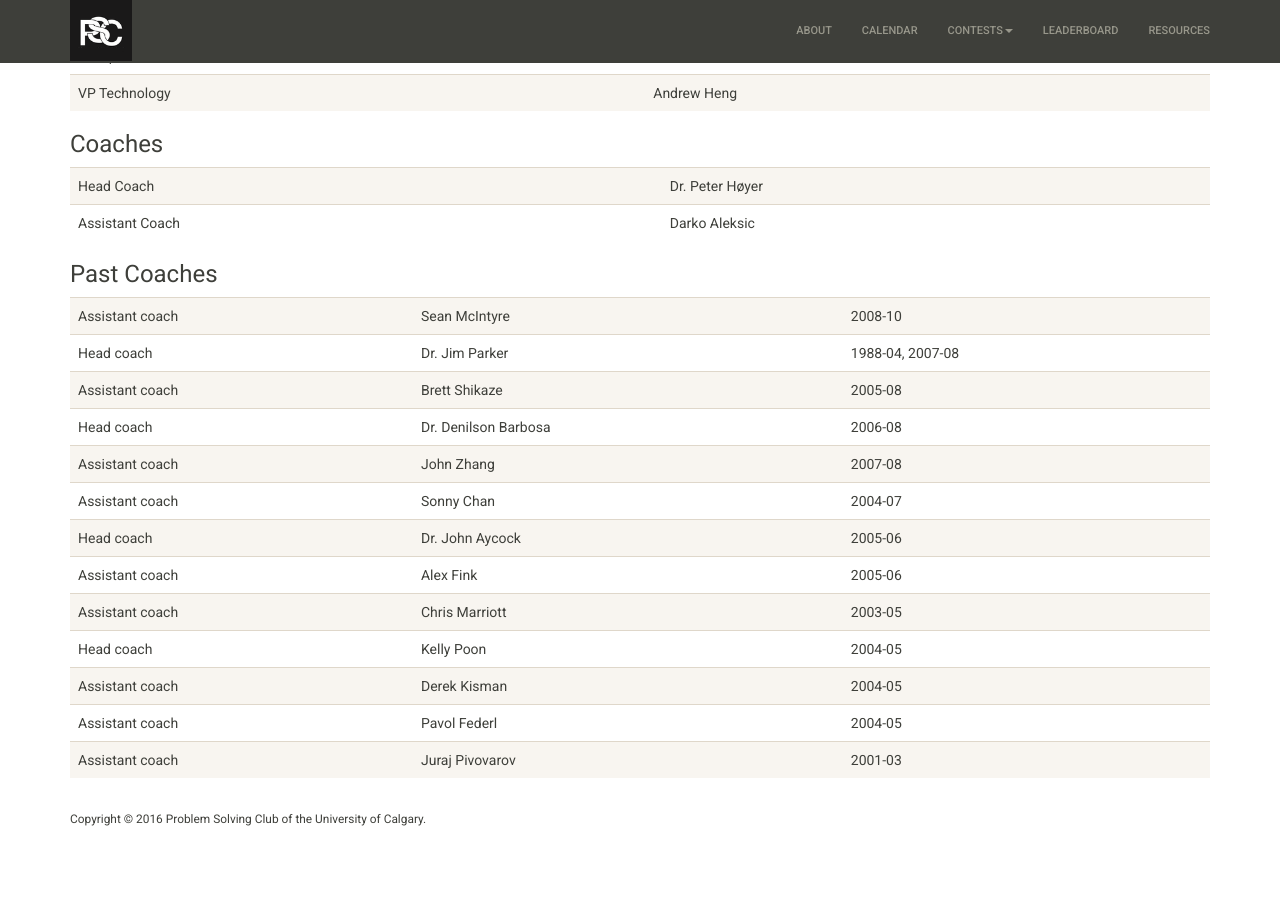
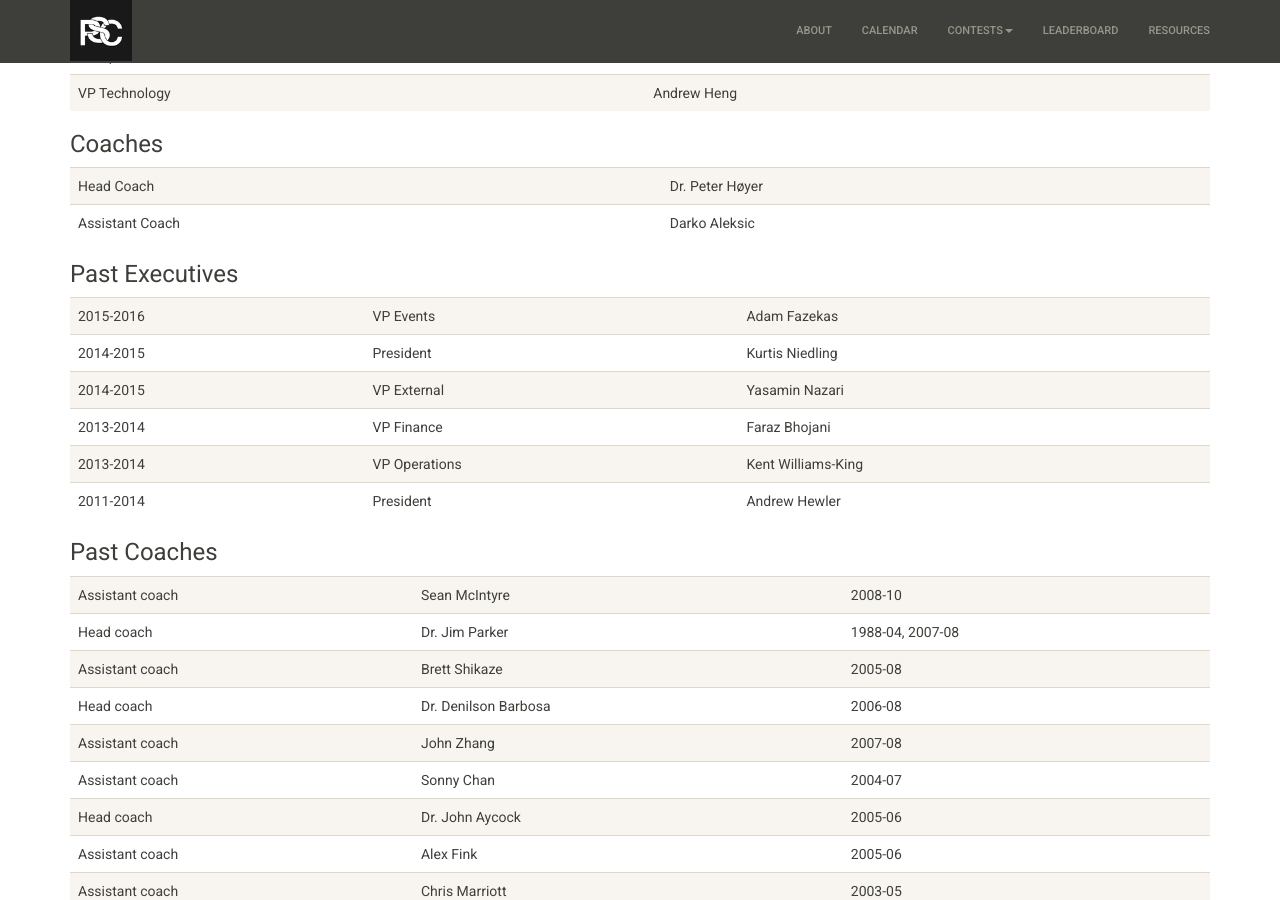
Before and after one commit to ProblemSolvingClub/psc-website, a Jekyll site: the page built from about/index.html, in a window 1280 px wide and 900 px high, scrolled down 487 px. Built offline with Jekyll 4.4.1, drawn with Linux system fonts in a browser that asks for light colours; nearby versions of some CDN libraries; before the commit the page ends 1325 px from its top, so only the background shows below that.

Commit message:
add past executives

```diff
--- a/about/index.html
+++ b/about/index.html
@@ -61,6 +61,43 @@ title: About
       <tr>
         <td> Assistant Coach </td>
         <td> Darko Aleksic </td>
+      </tr>
+    </tbody>
+  </table>
+
+  <h3>Past Executives</h3>
+
+  <table class="table table-striped">
+    <tbody>
+      <tr>
+        <td> 2015-2016 </td>
+        <td> VP Events </td>
+        <td> Adam Fazekas </td>
+      </tr>
+      <tr>
+        <td> 2014-2015 </td>
+        <td> President </td>
+        <td> Kurtis Niedling </td>
+      </tr>
+      <tr>
+        <td> 2014-2015 </td>
+        <td> VP External </td>
+        <td> Yasamin Nazari </td>
+      </tr>
+      <tr>
+        <td> 2013-2014 </td>
+        <td> VP Finance </td>
+        <td> Faraz Bhojani </td>
+      </tr>
+      <tr>
+        <td> 2013-2014 </td>
+        <td> VP Operations </td>
+        <td> Kent Williams-King </td>
+      </tr>
+      <tr>
+        <td> 2011-2014 </td>
+        <td> President </td>
+        <td> Andrew Hewler </td>
       </tr>
     </tbody>
   </table>
```
